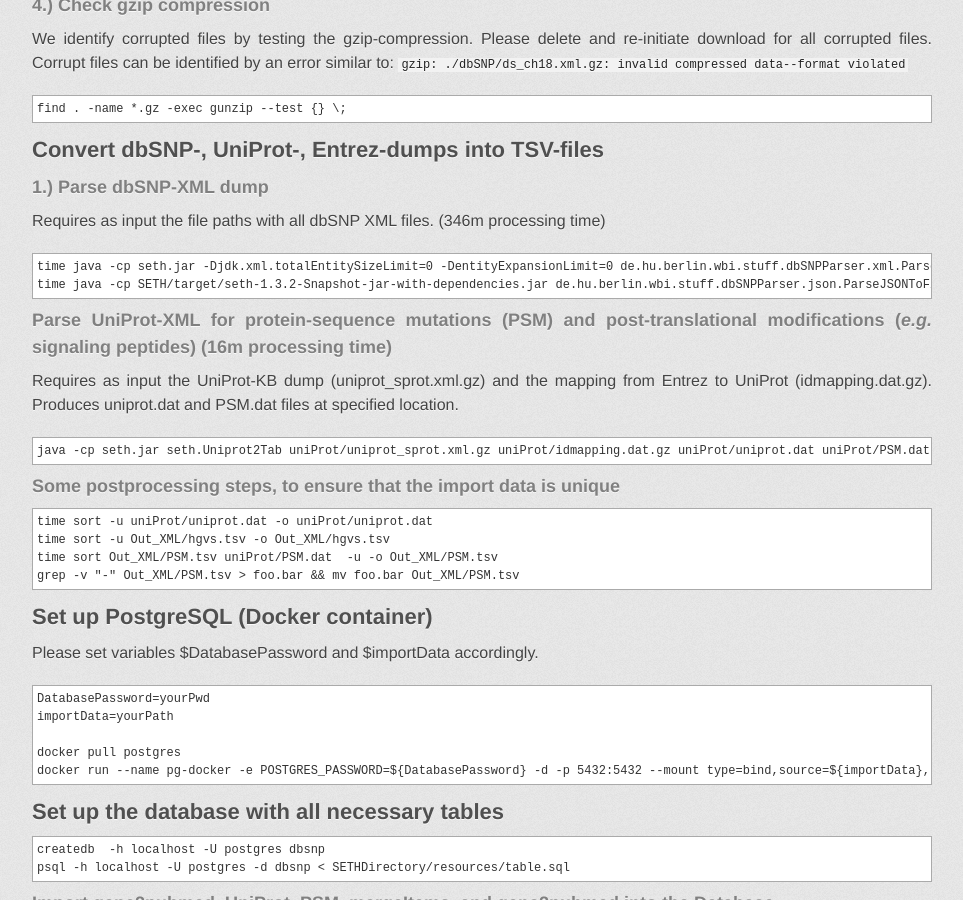
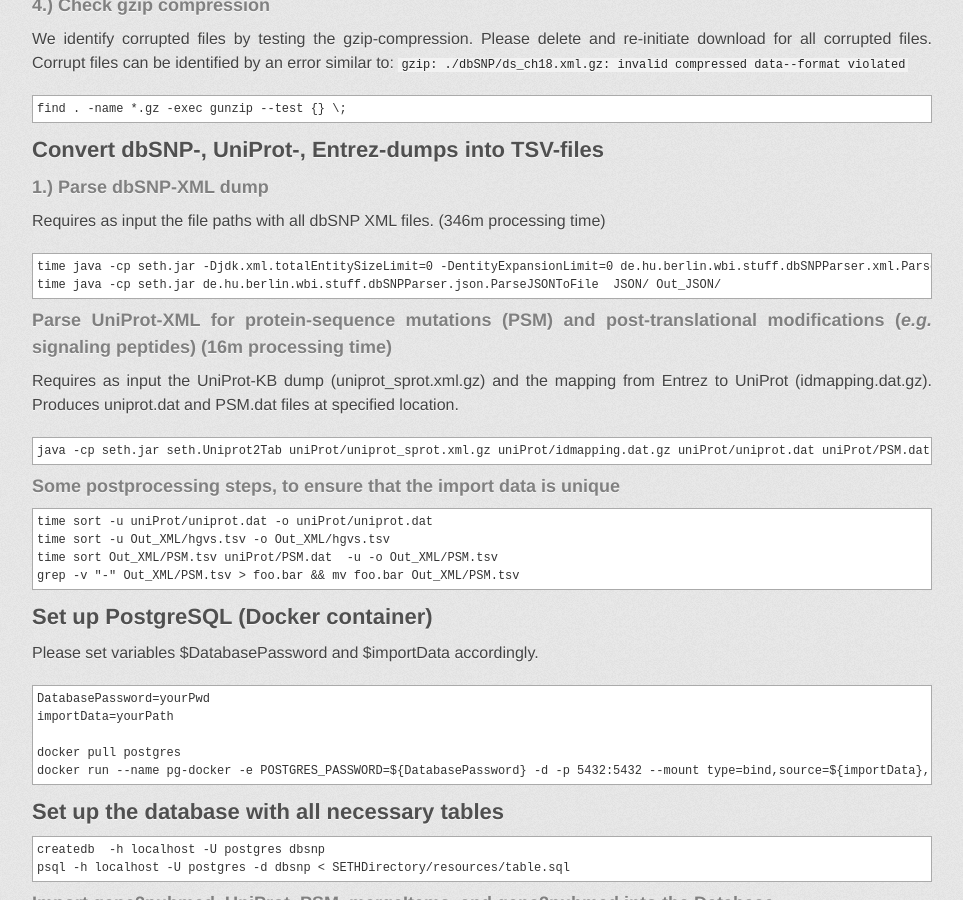
Before and after one commit to rockt/SETH, a Jekyll site: the page built from index.md, in a window 1280 px wide and 900 px high, scrolled down 7618 px. Shown: the whole window, without its empty margins (158-1121 px from the left). Built offline with Jekyll 4.4.1, drawn with Linux system fonts in a browser that asks for light colours; some web fonts are replaced.

Commit message:
Minor change

```diff
--- a/index.md
+++ b/index.md
@@ -397,7 +397,7 @@ Corrupt files can be identified by  an error similar to:
 Requires as input the file paths with all dbSNP XML files. (346m processing time)
 
 	time java -cp seth.jar -Djdk.xml.totalEntitySizeLimit=0 -DentityExpansionLimit=0 de.hu.berlin.wbi.stuff.dbSNPParser.xml.ParseXMLToFile  /path/with/dbSNP-XML/files/... Out_XML/
-	time java -cp SETH/target/seth-1.3.2-Snapshot-jar-with-dependencies.jar de.hu.berlin.wbi.stuff.dbSNPParser.json.ParseJSONToFile  JSON/ Out_JSON/
+	time java -cp seth.jar de.hu.berlin.wbi.stuff.dbSNPParser.json.ParseJSONToFile  JSON/ Out_JSON/
 
 ### Parse UniProt-XML for protein-sequence mutations (PSM) and post-translational modifications (*e.g.* signaling peptides)  (16m processing time)
 
```
